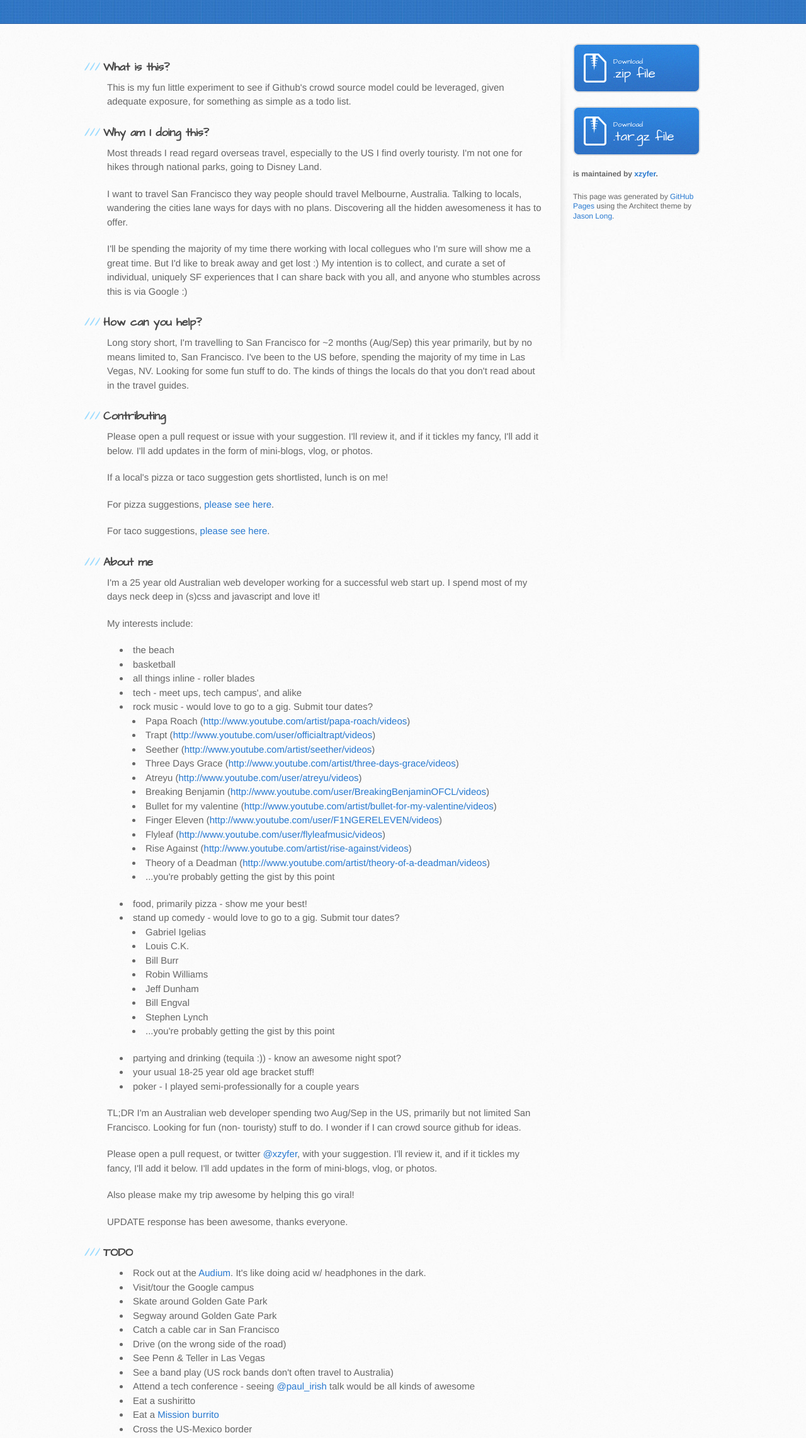
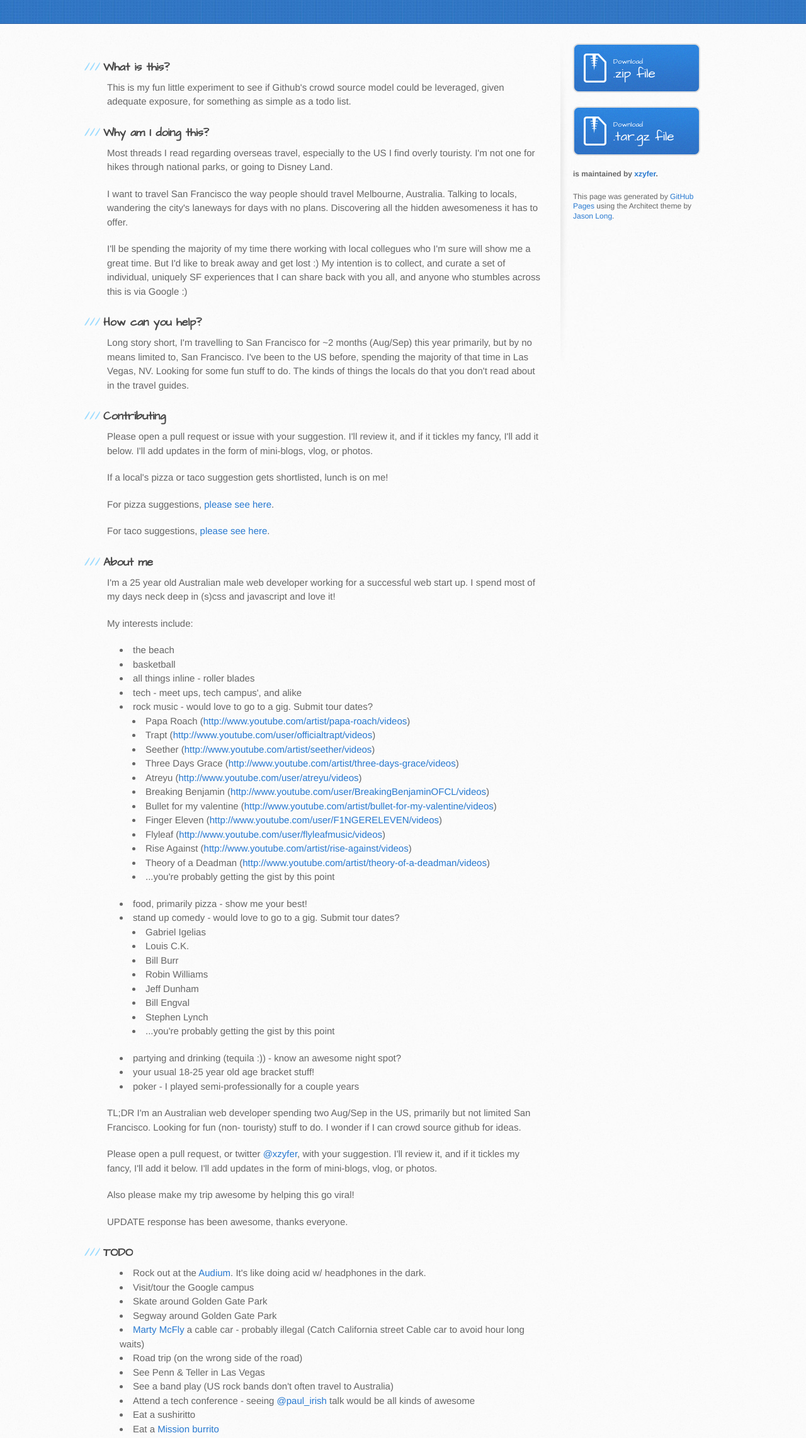
Before and after one commit to xzyfer/us-travel-checklist, a plain HTML site: page index.html in a window 1280 px wide. Shown: the part 269-2552 px from the top of the page at 63% size. Drawn offline with Linux system fonts and the light colour scheme.

```diff
--- a/index.html
+++ b/index.html
@@ -36,11 +36,11 @@
 
 <h3>Why am I doing this?</h3>
 
-<p>Most threads I read regard overseas travel, especially to the US I find overly touristy.
-I'm not one for hikes through national parks, going to Disney Land.</p>
+<p>Most threads I read regarding overseas travel, especially to the US I find overly touristy.
+I'm not one for hikes through national parks, or going to Disney Land.</p>
 
-<p>I want to travel San Francisco they way people should travel Melbourne, Australia.
-Talking to locals, wandering the cities lane ways for days with no plans. Discovering all
+<p>I want to travel San Francisco the way people should travel Melbourne, Australia.
+Talking to locals, wandering the city's laneways for days with no plans. Discovering all
 the hidden awesomeness it has to offer.</p>
 
 <p>I'll be spending the majority of my time there working with local collegues who I'm sure will show me a great time.
@@ -52,8 +52,7 @@
 <p>Long story short, I'm travelling to San Francisco for ~2 months
 (Aug/Sep) this year primarily, but by no means limited to, San
 Francisco.
-I've been to the US before, spending the majority of my time in
-Las Vegas, NV.
+I've been to the US before, spending the majority of that time in Las Vegas, NV.
 Looking for some fun stuff to do. The kinds of things the locals
 do that you don't read about in the travel guides.</p>
 
@@ -71,7 +70,7 @@
 
 <h3>About me</h3>
 
-<p>I'm a 25 year old Australian web developer working for a successful
+<p>I'm a 25 year old Australian male web developer working for a successful
 web start up. I spend most of my days neck deep in (s)css and
 javascript and love it!</p>
 
@@ -135,8 +134,9 @@
 <li>Visit/tour the Google campus</li>
 <li>Skate around Golden Gate Park</li>
 <li>Segway around Golden Gate Park</li>
-<li>Catch a cable car in San Francisco</li>
-<li>Drive (on the wrong side of the road)</li>
+<li>
+<a href="http://lechtenb.files.wordpress.com/2012/01/skateboard-trick.jpg">Marty McFly</a> a cable car - probably illegal (Catch California street Cable car to avoid hour long waits)</li>
+<li>Road trip (on the wrong side of the road)</li>
 <li>See Penn &amp; Teller in Las Vegas</li>
 <li>See a band play (US rock bands don't often travel to Australia)</li>
 <li>Attend a tech conference - seeing <a href="https://twitter.com/paul_irish">@paul_irish</a> talk would be all kinds of awesome</li>
@@ -162,7 +162,11 @@
 </li>
 <li>Get a bite to eat at the <a href="http://www.ferrybuildingmarketplace.com/farmers_market.php">Farmer's market</a>
 </li>
-<li>attend some meetups: <a href="http://javascript.meetup.com/cities/us/ca/san_francisco/">http://javascript.meetup.com/cities/us/ca/san_francisco/</a>  Ideally, RSVP beforehand.  I've never actually been to a meetup where they check names against the RSVP list though.</li>
+<li>Attend some meetups: <a href="http://javascript.meetup.com/cities/us/ca/san_francisco/">http://javascript.meetup.com/cities/us/ca/san_francisco/</a>
+</li>
+<li>Shoot a .44 magnum at a <a href="http://www.jacksonarms.com/">Gun Range</a>
+</li>
+<li>Drop into M5 and say "G'day" your resident Mythbusters (probably not a thing you can do - one way to find out)</li>
 </ul><h3>Preflight (what I should do/organise before I arrive)</h3>
 
 <ul>
@@ -171,7 +175,7 @@
 </li>
 <li>Simcard \w data - check out <a href="http://prepaid-phones.t-mobile.com/">T-Mobile</a> thanks <a href="https://github.com/paulschreiber" class="user-mention">@paulschreiber</a>
 </li>
-<li>Install a transit app so you can see when MUNI (buses and streetcars) and BART (heavy rail) arrive. Routesy Free is a good iOS one.</li>
+<li>Install a transit app so you can see when MUNI (buses and streetcars) and BART (heavy rail) arrive.</li>
 <li><del>Sign up for uber</del></li>
 </ul>
         </section>
```
Also changed, not shown: params.json (+1 -1 lines).
